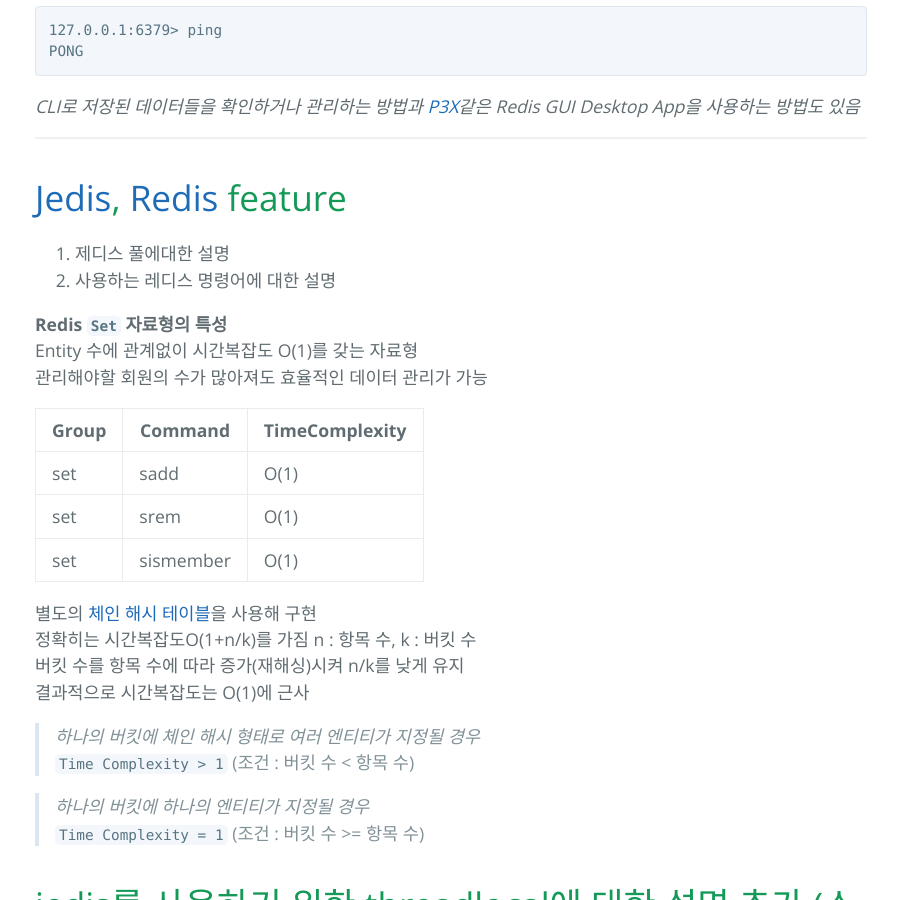
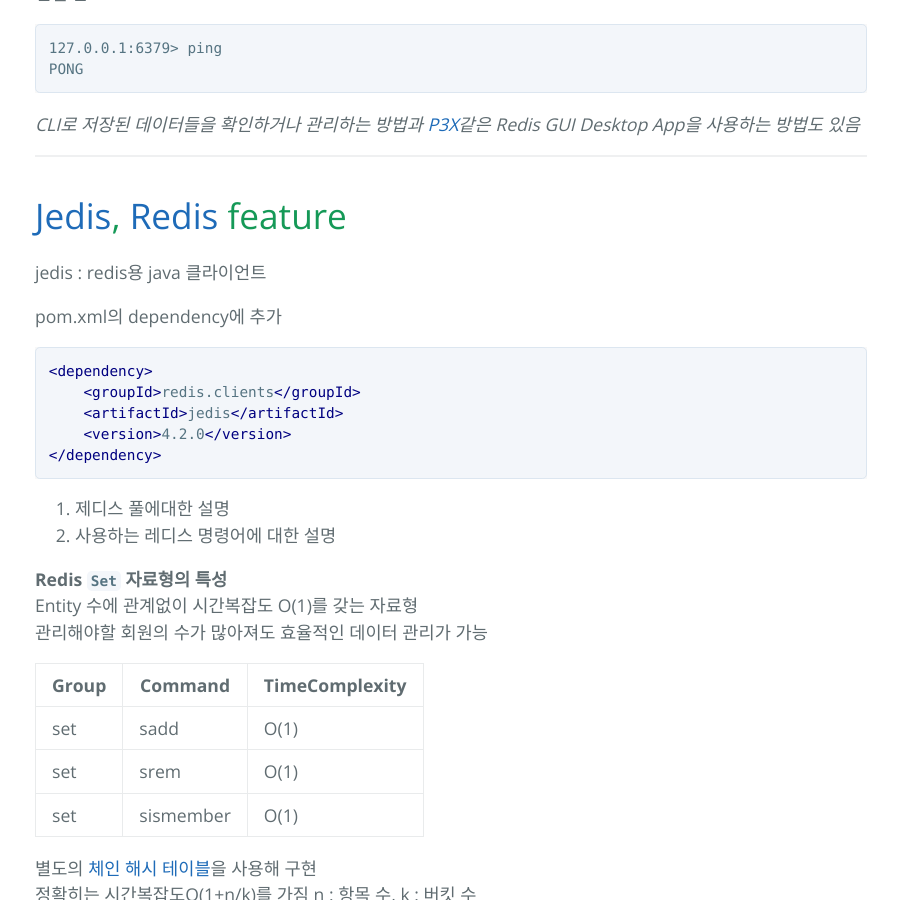
Before and after one commit to tiktaalik7/tiktaalik7.github.io, a Jekyll site: the page built from project-001-Login_Service.md, in a window 1280 px wide and 900 px high, scrolled down 4629 px. Shown: the whole window, without its empty margins (189-1087 px from the left). Built offline with Jekyll 4.4.1, drawn with Linux system fonts in a browser that asks for light colours.

Commit message:
write login service project

````diff
--- a/project-001-Login_Service.md
+++ b/project-001-Login_Service.md
@@ -11,6 +11,7 @@ _사용 라이브러리 : Jedis_
 
 # 프로젝트 시나리오
 ![시나리오1](./imgs/project-001-img1.jpg)
+
 ![시나리오2](./imgs/project-001-img2.jpg)
 
 # Docker를 이용한 Redis 세팅
@@ -47,7 +48,7 @@ docker run -it -d -p 6379:6379 -v C:/Users/ten/docker_volume:/data redis /data/r
 
 **Redis 권한 인증(Requirepass) 수정**
 Redis 쉘커맨드 권한 획득을 위해 비밀번호 수정
-```
+```conf
 # IMPORTANT NOTE: starting with Redis 6 "requirepass" is just a > compatibility
 # layer on top of the new ACL system. The option effect will be just setting
 # the password for the default user. Clients will still authenticate using
@@ -101,6 +102,20 @@ PONG
 
 # [Jedis](https://github.com/redis/jedis), [Redis](https://redis.io/) feature
 
+jedis : redis용 java 클라이언트
+
+pom.xml의 dependency에 추가
+
+```xml
+<dependency>
+    <groupId>redis.clients</groupId>
+    <artifactId>jedis</artifactId>
+    <version>4.2.0</version>
+</dependency>
+```
+
+
+
 1. 제디스 풀에대한 설명
 2. 사용하는 레디스 명령어에 대한 설명
 
````
